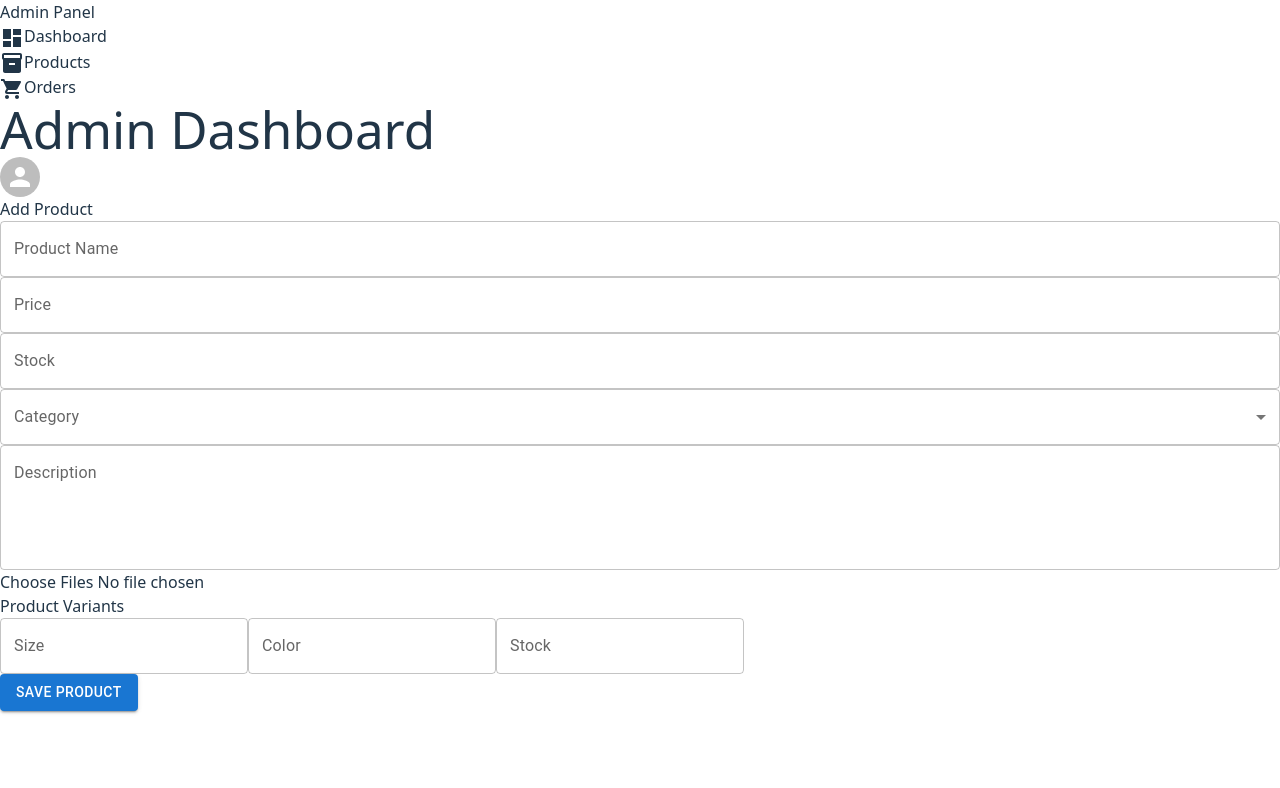
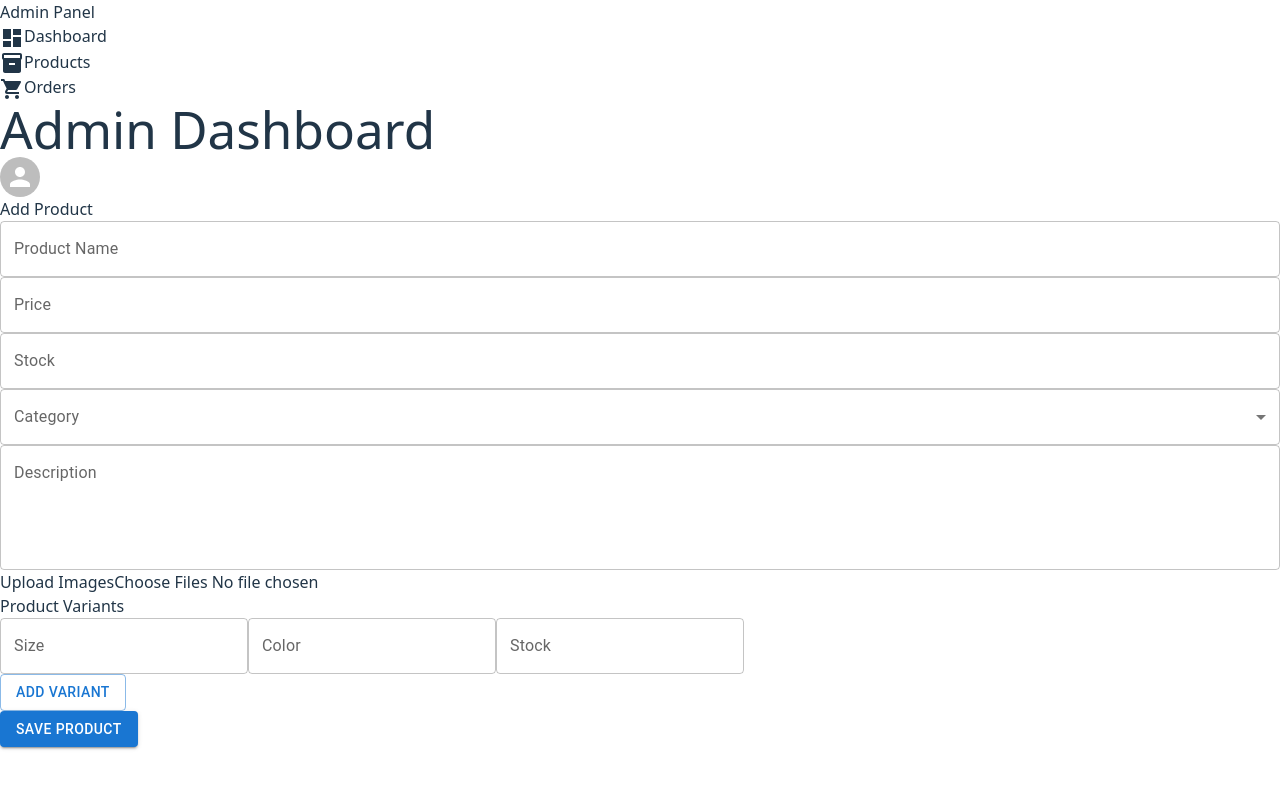
Before and after one commit to JosephAssefa-tech/Multi-Vendors, a React (Vite) app: page /admin/products/add in a window 1280 px wide. Shown: the top 788 px of the page. Built offline with nearby package versions, Linux system fonts and the light colour scheme; some icons are missing.

Commit message:
workedo on product add react hook form

```diff
--- a/package.json
+++ b/package.json
@@ -17,6 +17,7 @@
     "@mui/x-data-grid": "^8.27.4",
     "react": "^19.2.0",
     "react-dom": "^19.2.0",
+    "react-hook-form": "^7.71.2",
     "react-router-dom": "^7.13.1",
     "recharts": "^3.7.0",
     "zustand": "^5.0.11"
--- a/src/components/Admin/Pages/AddProduct.jsx
+++ b/src/components/Admin/Pages/AddProduct.jsx
@@ -1,7 +1,22 @@
 import React, { useState } from "react";
-import { TextField, Button, MenuItem } from "@mui/material";
+import { TextField, Button, MenuItem, IconButton } from "@mui/material";
+import { useForm, useFieldArray } from "react-hook-form";
+import DeleteIcon from "@mui/icons-material/Delete";
 
 function AddProduct() {
+
+  const { register, handleSubmit, control } = useForm({
+    defaultValues: {
+      variants: [{ size: "", color: "", stock: "" }]
+    }
+  });
+
+  const { fields, append, remove } = useFieldArray({
+    control,
+    name: "variants"
+  });
+
+  const [images, setImages] = useState([]);
 
   const categories = [
     "Electronics",
@@ -10,25 +25,6 @@ function AddProduct() {
     "Home",
     "Sports"
   ];
-const [variants, setVariants] = useState([
-  { size: "", color: "", stock: "" }
-]);
-  const [product, setProduct] = useState({
-    name: "",
-    price: "",
-    stock: "",
-    category: "",
-    description: ""
-  });
-
-  const [images, setImages] = useState([]);
-
-  const handleChange = (e) => {
-    setProduct({
-      ...product,
-      [e.target.name]: e.target.value
-    });
-  };
 
   const handleImageUpload = (e) => {
     const files = Array.from(e.target.files);
@@ -38,52 +34,61 @@ const [variants, setVariants] = useState([
       preview: URL.createObjectURL(file)
     }));
 
-    setImages([...images, ...imageUrls]);
+    setImages((prev) => [...prev, ...imageUrls]);
   };
 
-  const handleSubmit = () => {
-    console.log(product);
-    console.log(images);
+  const removeImage = (index) => {
+    setImages(images.filter((_, i) => i !== index));
+  };
+
+  const onSubmit = (data) => {
+    const productData = {
+      ...data,
+      images
+    };
+
+    console.log(productData);
   };
 
   return (
-    <div className="bg-white p-6 shadow rounded max-w-3xl">
+    <form
+      onSubmit={handleSubmit(onSubmit)}
+      className="bg-white p-6 shadow rounded max-w-4xl"
+    >
 
       <h2 className="text-2xl font-bold mb-6">
         Add Product
       </h2>
 
+      {/* Product Fields */}
+
       <div className="grid grid-cols-2 gap-4">
 
         <TextField
           label="Product Name"
-          name="name"
+          {...register("name", { required: true })}
           fullWidth
-          onChange={handleChange}
         />
 
         <TextField
           label="Price"
-          name="price"
           type="number"
+          {...register("price", { required: true })}
           fullWidth
-          onChange={handleChange}
         />
 
         <TextField
           label="Stock"
-          name="stock"
           type="number"
+          {...register("stock")}
           fullWidth
-          onChange={handleChange}
         />
 
         <TextField
           select
           label="Category"
-          name="category"
+          {...register("category")}
           fullWidth
-          onChange={handleChange}
         >
           {categories.map((cat) => (
             <MenuItem key={cat} value={cat}>
@@ -94,15 +99,16 @@ const [variants, setVariants] = useState([
 
       </div>
 
+      {/* Description */}
+
       <div className="mt-4">
 
         <TextField
           label="Description"
-          name="description"
           multiline
           rows={4}
+          {...register("description")}
           fullWidth
-          onChange={handleChange}
         />
 
       </div>
@@ -111,12 +117,19 @@ const [variants, setVariants] = useState([
 
       <div className="mt-6">
 
-        <input
-          type="file"
-          multiple
-          accept="image/*"
-          onChange={handleImageUpload}
-        />
+        <label className="cursor-pointer inline-flex items-center gap-2 bg-blue-500 text-white px-4 py-2 rounded-lg shadow hover:bg-blue-700 transition">
+
+          Upload Images
+
+          <input
+            type="file"
+            multiple
+            accept="image/*"
+            className="hidden"
+            onChange={handleImageUpload}
+          />
+
+        </label>
 
       </div>
 
@@ -125,43 +138,94 @@ const [variants, setVariants] = useState([
       <div className="flex gap-4 mt-4 flex-wrap">
 
         {images.map((img, index) => (
-          <img
-            key={index}
-            src={img.preview}
-            alt=""
-            className="w-24 h-24 object-cover rounded border"
-          />
+
+          <div key={index} className="relative">
+
+            <img
+              src={img.preview}
+              alt=""
+              className="w-60 h-60 object-cover rounded border"
+            />
+
+            <button
+              type="button"
+              onClick={() => removeImage(index)}
+              className="absolute top-1 right-1 bg-red-500  rounded-full px-2 text-black transition"
+            >
+              x
+            </button>
+
+          </div>
+
         ))}
 
       </div>
-<div className="mt-6">
 
-<h3 className="font-bold mb-2">Product Variants</h3>
+      {/* Product Variants */}
 
-{variants.map((variant, index) => (
+      <div className="mt-6">
 
-<div key={index} className="grid grid-cols-3 gap-3 mb-3">
+        <h3 className="font-bold mb-2">
+          Product Variants
+        </h3>
 
-<TextField label="Size" />
+        {fields.map((field, index) => (
 
-<TextField label="Color" />
+          <div
+            key={field.id}
+            className="grid grid-cols-4 gap-3 mb-3 items-center"
+          >
 
-<TextField label="Stock" />
+            <TextField
+              label="Size"
+              {...register(`variants.${index}.size`)}
+            />
 
-</div>
+            <TextField
+              label="Color"
+              {...register(`variants.${index}.color`)}
+            />
 
-))}
+            <TextField
+              label="Stock"
+              type="number"
+              {...register(`variants.${index}.stock`)}
+            />
 
-</div>
+            <IconButton
+              color="error"
+              onClick={() => remove(index)}
+            >
+              <DeleteIcon />
+            </IconButton>
+
+          </div>
+
+        ))}
+
+        <Button
+          type="button"
+          variant="outlined"
+          onClick={() =>
+            append({ size: "", color: "", stock: "" })
+          }
+        >
+          Add Variant
+        </Button>
+
+      </div>
+
+      {/* Submit */}
+
       <Button
+        type="submit"
         variant="contained"
         className="mt-6"
-        onClick={handleSubmit}
       >
         Save Product
       </Button>
 
-    </div>
+    </form>
   );
 }
 
```
Also changed, not shown: 1 other file (tests, documents, lock files or other folders).
